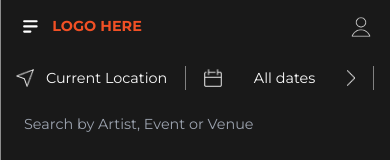
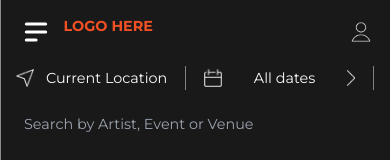
Before and after one commit to gabquelyn/ticketing-m, a Next.js app: page / in a window 390 px wide. Shown: the top 160 px of the page. Built offline with nearby package versions, Linux system fonts and the light colour scheme.

Commit message:
removed the svh to vh

```diff
--- a/app/components/Header.tsx
+++ b/app/components/Header.tsx
@@ -15,7 +15,7 @@ export default function Header() {
       <div className="md:mx-[15%] mx-[5%] flex items-center justify-between">
         <div className="flex gap-3">
           <button
-            className="text-[1.3rem] md:hidden"
+            className="text-[2rem] md:hidden"
             onClick={() => setSlideIn(true)}
           >
             <HiMenuAlt2 />
@@ -44,7 +44,7 @@ export default function Header() {
       </div>
       <div
         className={clsx(
-          "absolute transition-all duration-500 bg-white z-20 top-0 h-[100svh] oveflow-hidden w-[95vw] text-black p-5",
+          "absolute transition-all duration-500 bg-white z-20 top-0 h-[100vh] oveflow-hidden w-[95vw] text-black p-5",
           slideIn ? "translate-x-0" : "-translate-x-[100%]"
         )}
       >
```
